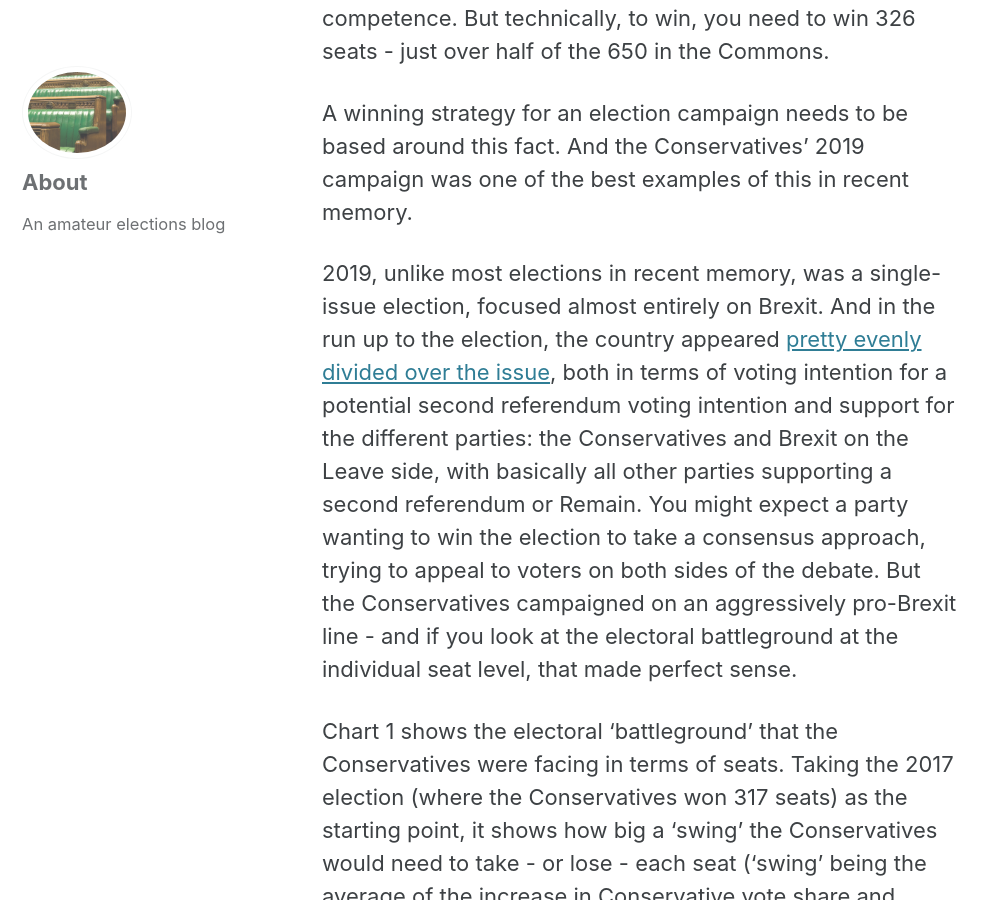
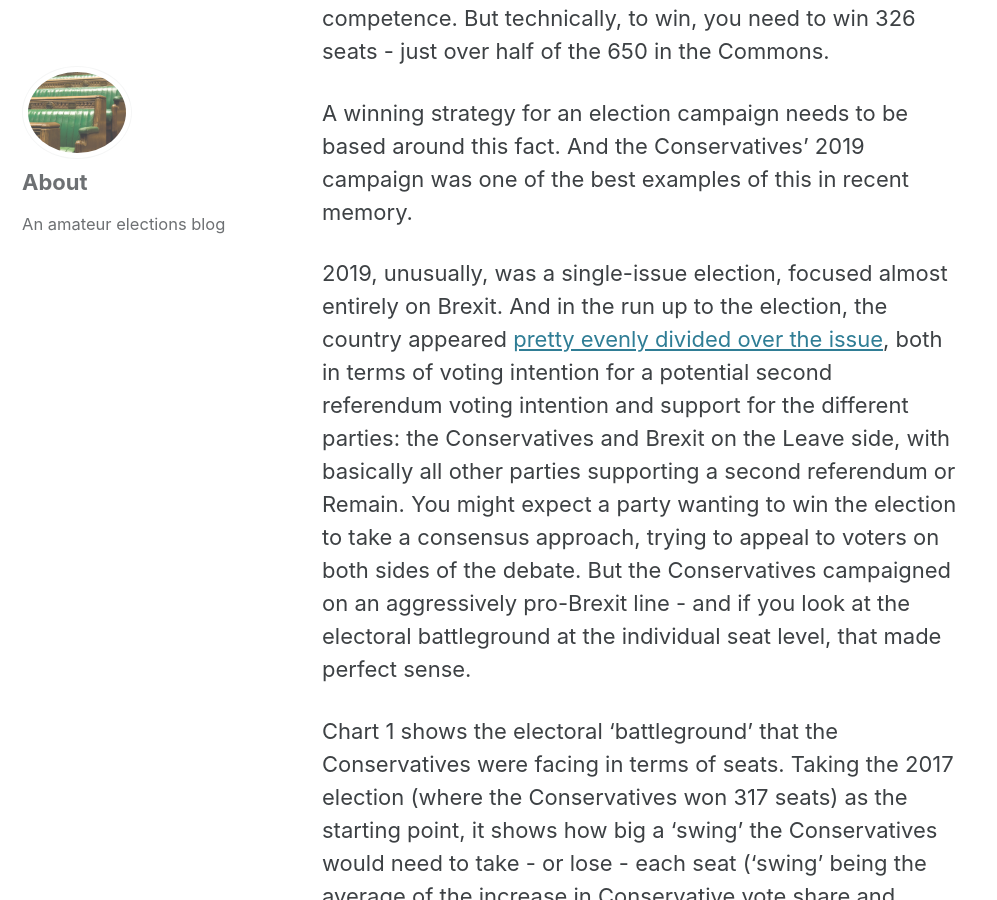
Before and after one commit to sixhundredandfifty/blog, a Jekyll site: the page built from _posts/2020-05-17-election19.md, in a window 1280 px wide and 900 px high, scrolled down 599 px. Shown: the whole window, without its empty margins (0-997 px from the left). Built offline with Jekyll 4.4.1, drawn with Linux system fonts in a browser that asks for light colours; cached includes are drawn as plain includes; nearby versions of some CDN libraries.

Commit message:
Update 2020-05-17-election19.md

```diff
--- a/_posts/2020-05-17-election19.md
+++ b/_posts/2020-05-17-election19.md
@@ -11,7 +11,7 @@ It’s the same with elections. The fundamentals here are things like popular po
 
 A winning strategy for an election campaign needs to be based around this fact. And the Conservatives’ 2019 campaign was one of the best examples of this in recent memory.
 
-2019, unlike most elections in recent memory, was a single-issue election, focused almost entirely on Brexit. And in the run up to the election, the country appeared [pretty evenly divided over the issue](https://whatukthinks.org/eu/questions/if-there-was-a-referendum-on-britains-membership-of-the-eu-how-would-you-vote-2/), both in terms of voting intention for a potential second referendum voting intention and support for the different parties: the Conservatives and Brexit on the Leave side, with basically all other parties supporting a second referendum or Remain. You might expect a party wanting to win the election to take a consensus approach, trying to appeal to voters on both sides of the debate. But the Conservatives campaigned on an aggressively pro-Brexit line - and if you look at the electoral battleground at the individual seat level, that made perfect sense.
+2019, unusually, was a single-issue election, focused almost entirely on Brexit. And in the run up to the election, the country appeared [pretty evenly divided over the issue](https://whatukthinks.org/eu/questions/if-there-was-a-referendum-on-britains-membership-of-the-eu-how-would-you-vote-2/), both in terms of voting intention for a potential second referendum voting intention and support for the different parties: the Conservatives and Brexit on the Leave side, with basically all other parties supporting a second referendum or Remain. You might expect a party wanting to win the election to take a consensus approach, trying to appeal to voters on both sides of the debate. But the Conservatives campaigned on an aggressively pro-Brexit line - and if you look at the electoral battleground at the individual seat level, that made perfect sense.
 
 Chart 1 shows the electoral ‘battleground’ that the Conservatives were facing in terms of seats. Taking the 2017 election (where the Conservatives won 317 seats) as the starting point, it shows how big a ‘swing’ the Conservatives would need to take - or lose - each seat (‘swing’ being the average of the increase in Conservative vote share and decrease in its main challenger’s vote share in that seat).
 
```
